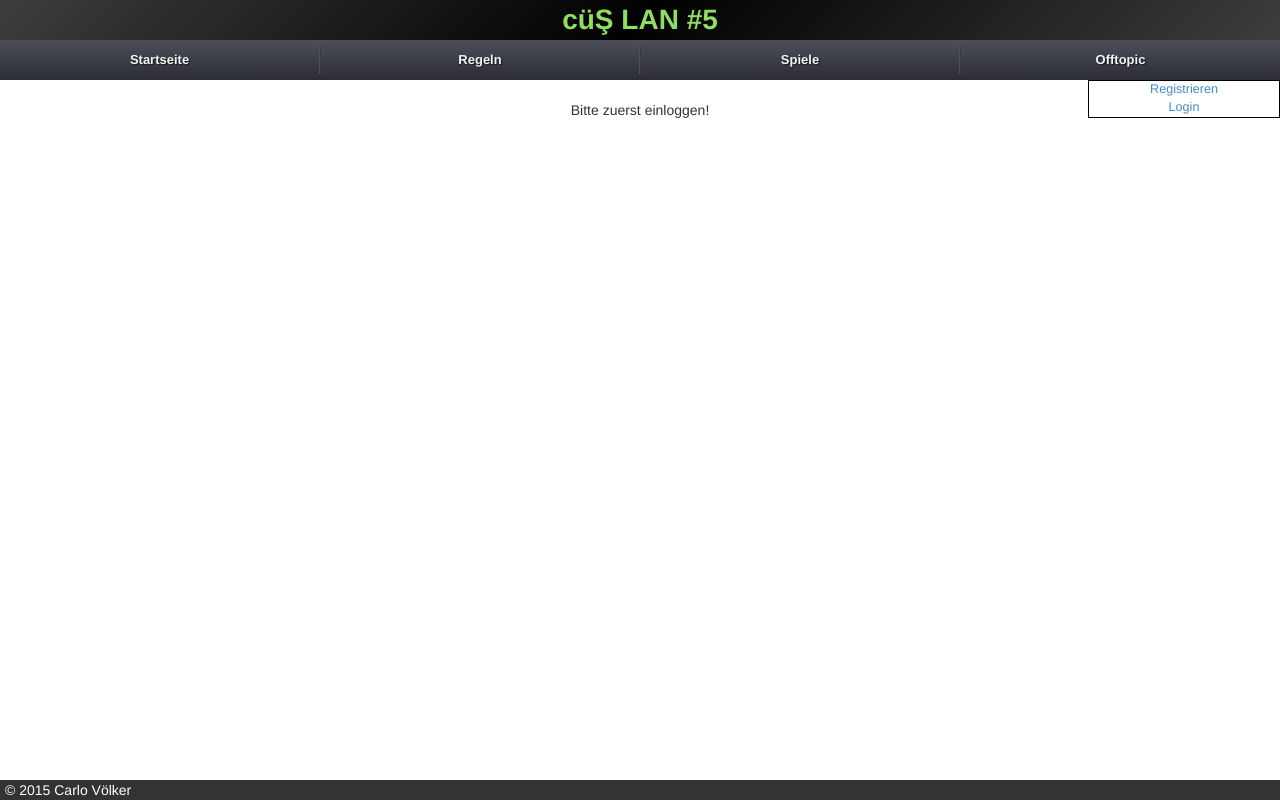
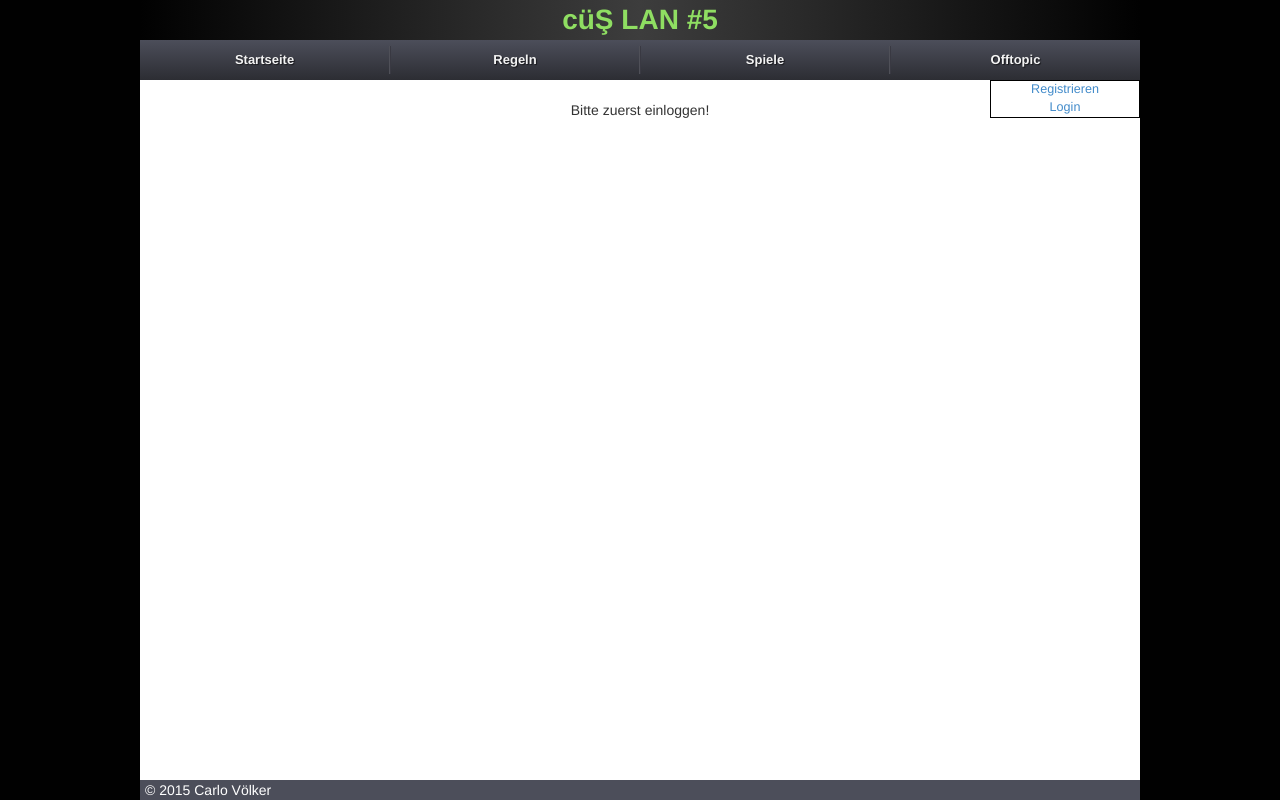
Before and after one commit to LordNeodym/intranet, a Django app: page / in a window 1280 px wide. Run offline with Django 3.2, Linux system fonts and the light colour scheme; data comes from the database, SQL or seed files in the repository; parts of the project's set-up code (start-up, migrations or seed data) failed here and were passed over; some libraries are stand-ins or nearby versions.

Commit message:
absolute body width and absolute footer

```diff
--- a/src/core/static/css/screen.css
+++ b/src/core/static/css/screen.css
@@ -1,5 +1,22 @@
 html {
-	color: #000;
+	background: #010101;
+	height: 100%;
+	box-sizing: border-box;
+}
+
+*,
+*:before,
+*:after {
+  box-sizing: inherit;
+}
+
+body {
+	max-width: 1000px;
+	margin: 0 auto 0 auto;
+	min-height: 100%;
+	position: relative;
+	font-family: "Helvetica Neue", Arial, sans-serif;
+	padding-bottom: 6rem;
 }
 
 h1, h2, h3, h4, h5, h6, ul {
@@ -20,7 +37,7 @@ ul {
 	background: -webkit-linear-gradient(-45deg,  rgba(61,61,61,1) 0%,rgba(1,1,1,1) 50%,rgba(61,61,61,1) 100%); /* Chrome10+,Safari5.1+ */
 	background: -o-linear-gradient(-45deg,  rgba(61,61,61,1) 0%,rgba(1,1,1,1) 50%,rgba(61,61,61,1) 100%); /* Opera 11.10+ */
 	background: -ms-linear-gradient(-45deg,  rgba(61,61,61,1) 0%,rgba(1,1,1,1) 50%,rgba(61,61,61,1) 100%); /* IE10+ */
-	background: linear-gradient(135deg,  rgba(61,61,61,1) 0%,rgba(1,1,1,1) 50%,rgba(61,61,61,1) 100%); /* W3C */
+	background: linear-gradient(90deg,  #010101 0%, #3D3D3D 50%, #010101 100%); /* W3C */
 	filter: progid:DXImageTransform.Microsoft.gradient( startColorstr='#3d3d3d', endColorstr='#1b1b1b',GradientType=1 ); /* IE6-9 fallback on horizontal gradient */
 }
 
@@ -64,7 +81,6 @@ ul {
 	width: 60%;
 	left: 20%;
 	margin-top: 20px;
-    margin-bottom: 30px;
 }
 
 .headline {
@@ -158,10 +174,10 @@ table.login td {
 }
 
 footer {
-    background-color: #333;
+    background-color: #4C4E5A;
     color: #FFF;
-    width: 100%;
+    width: 1000px;
     bottom: 0;
-    position: fixed;
+    position: absolute;
     padding-left: 5px;
 }
--- a/src/core/templates/base.html
+++ b/src/core/templates/base.html
@@ -16,7 +16,6 @@
     </head>
     <body>
         {% block body %}
-
         <!-- Intranet Title -->
         <div class="header_banner">
             <h1>{{ lan_name.name }}</h1>
```
